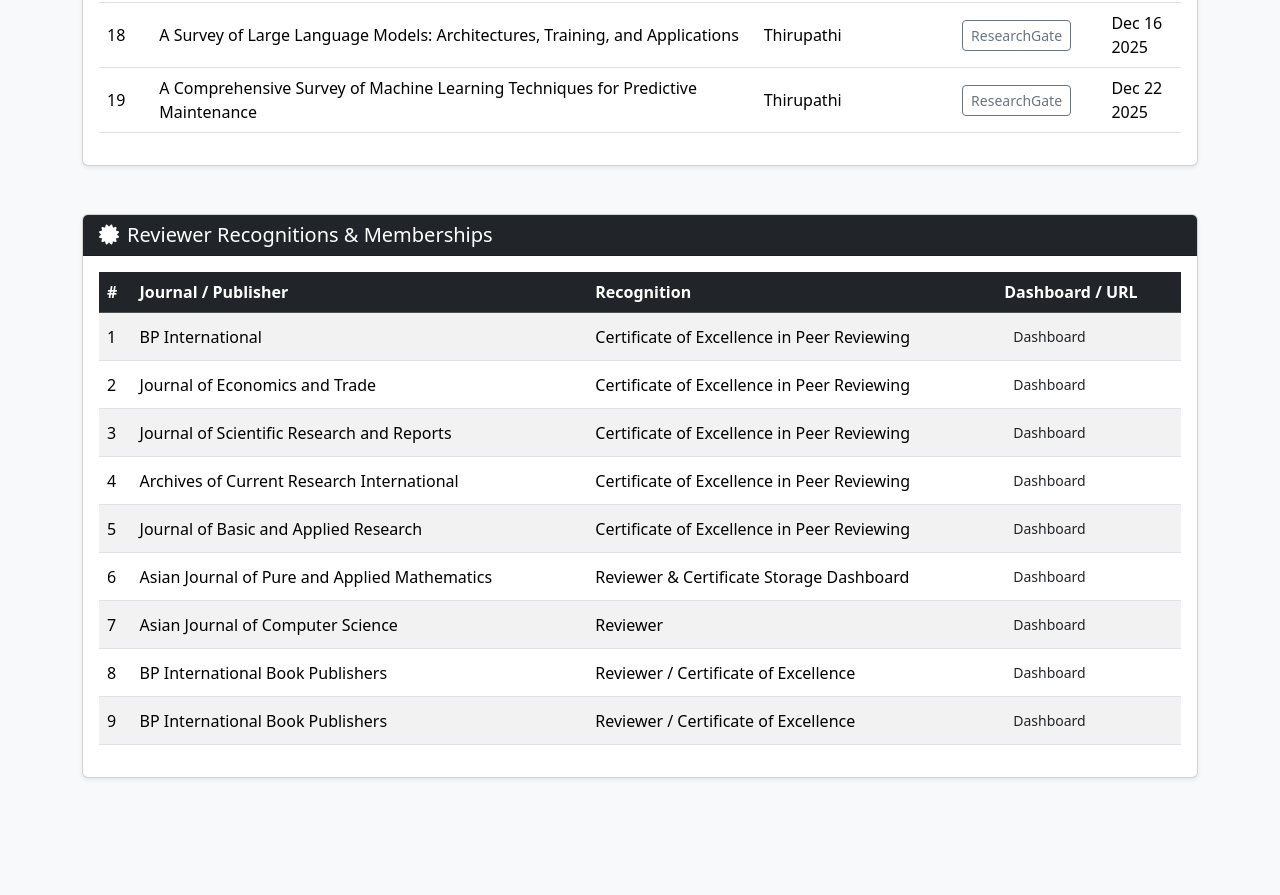
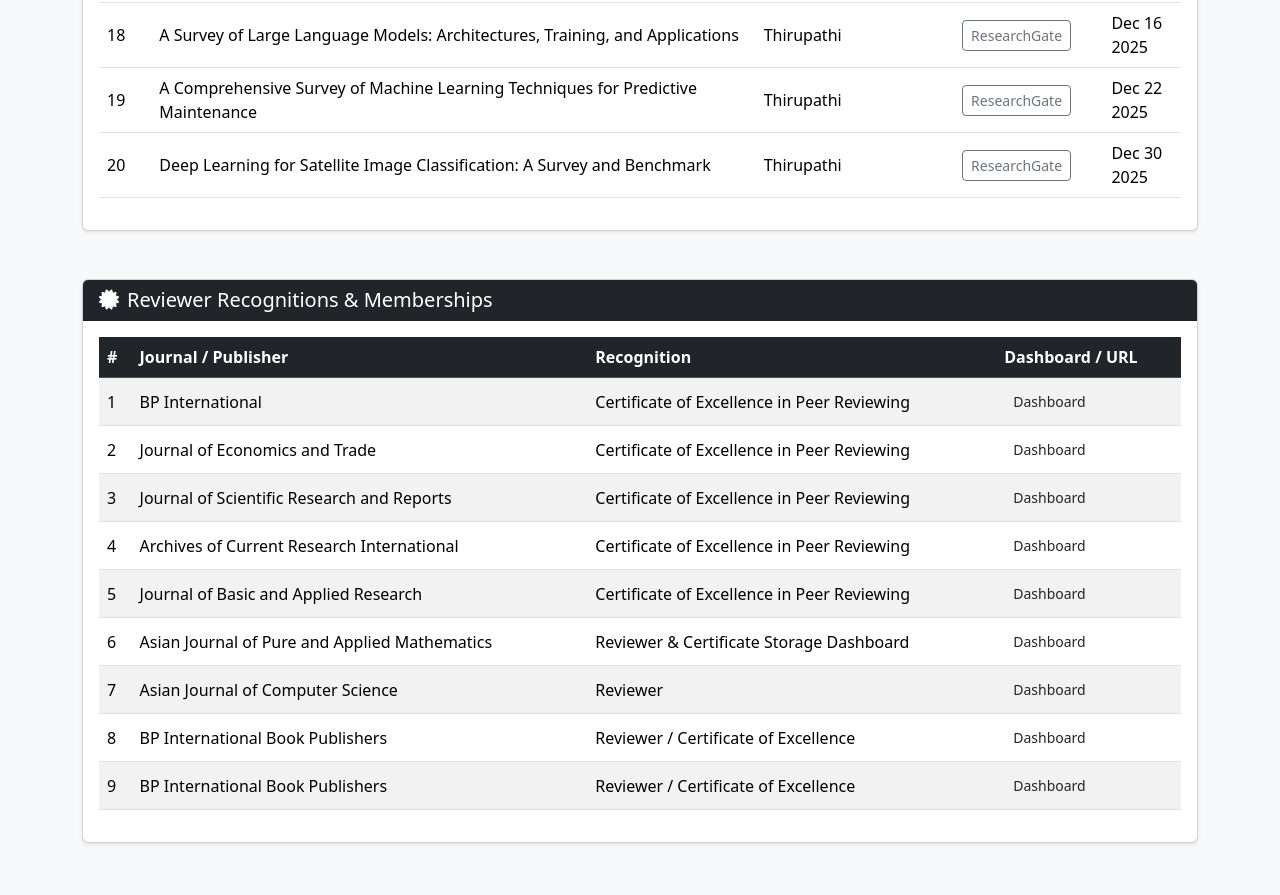
Before and after one commit to codingacharya/thirupathi, a plain HTML site: page index.html in a window 1280 px wide. Shown: the part 6558-7453 px from the top of the page. Drawn offline with nearby package versions, Linux system fonts and the light colour scheme.

Commit message:
Update index.html

```diff
--- a/index.html
+++ b/index.html
@@ -639,6 +639,7 @@
             <tr><td>17</td><td>MULTI-SCALE CNN-BASED EARLY DETECTION OF LUNG NODULES FROM LOW-DOSE CT SCANS</td></td><td>Thirupathi</td><td><a href="https://doi.org/10.14293/pr2199.002511.v1" target="_blank" class="btn btn-sm btn-outline-secondary">ScienceOpen</a></td><td>Dec 10 2025</td></tr>
             <tr><td>18</td><td>A Survey of Large Language Models: Architectures, Training, and Applications</td></td><td>Thirupathi</td><td><a href="https://doi.org/10.13140/RG.2.2.27853.09444" target="_blank" class="btn btn-sm btn-outline-secondary">ResearchGate</a></td><td>Dec 16 2025</td></tr>
             <tr><td>19</td><td>A Comprehensive Survey of Machine Learning Techniques for Predictive Maintenance</td></td><td>Thirupathi</td><td><a href="https://doi.org/10.13140/RG.2.2.36261.36324" target="_blank" class="btn btn-sm btn-outline-secondary">ResearchGate</a></td><td>Dec 22 2025</td></tr>
+            <tr><td>20</td><td>Deep Learning for Satellite Image Classification: A Survey and Benchmark</td></td><td>Thirupathi</td><td><a href="https://doi.org/10.13140/RG.2.2.22148.18569" target="_blank" class="btn btn-sm btn-outline-secondary">ResearchGate</a></td><td>Dec 30 2025</td></tr>
 
 
 
```
